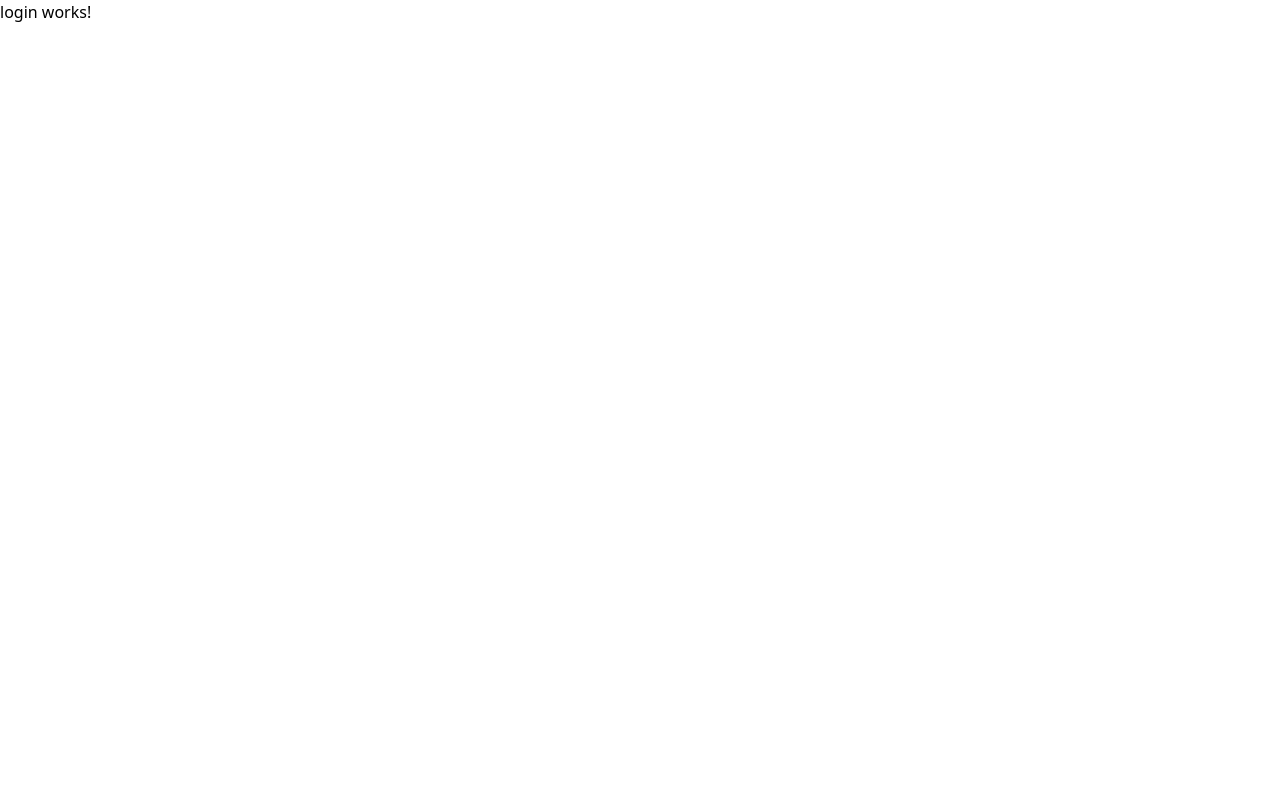
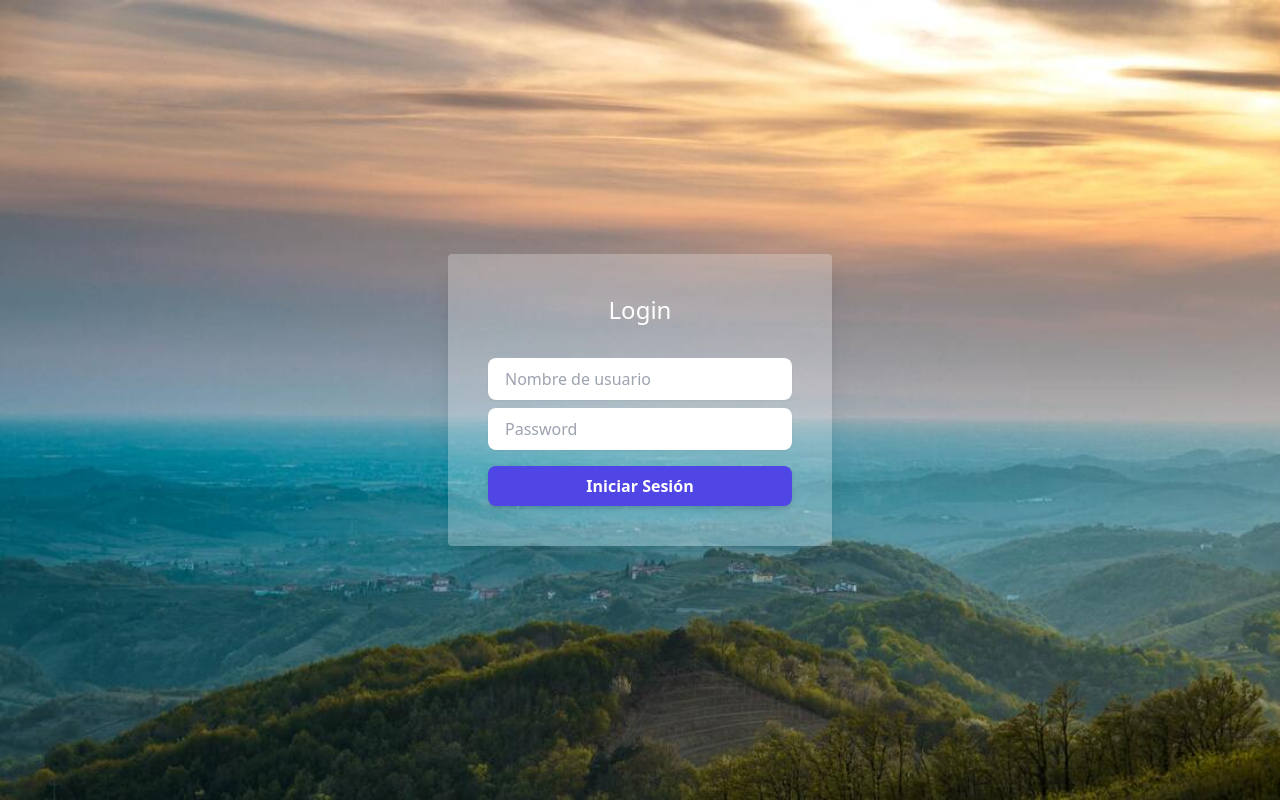
Before and after one commit to leonelhv/s26_angular, an Angular app: page /login in a window 1280 px wide. Built offline with nearby package versions, Linux system fonts and the light colour scheme.

Commit message:
add design login and use reactive forms

```diff
--- a/src/app/pages/login/login.component.css
+++ b/src/app/pages/login/login.component.css
@@ -0,0 +1,3 @@
+.bg-landscape {
+  background-image: url("/assets/img/bg-landscape.jpg");
+}
--- a/src/app/pages/login/login.component.html
+++ b/src/app/pages/login/login.component.html
@@ -1 +1,45 @@
-<p>login works!</p>
+<div class="w-full h-screen font-sans bg-cover bg-landscape">
+  <div class="container flex items-center justify-center flex-1 h-full mx-auto">
+    <div class="w-full max-w-lg">
+      <div class="leading-loose">
+        <form
+          class="max-w-sm p-10 m-auto rounded shadow-xl bg-white/25"
+          [formGroup]="formLogin"
+          (submit)="onLogin()"
+        >
+          <p class="mb-8 text-2xl font-light text-center text-white">Login</p>
+          <div class="mb-2">
+            <div class="relative">
+              <input
+                type="text"
+                id="login-with-bg-email"
+                class="rounded-lg border-transparent flex-1 appearance-none border border-gray-300 w-full py-2 px-4 bg-white text-gray-700 placeholder-gray-400 shadow-sm text-base focus:outline-none focus:ring-2 focus:ring-purple-600 focus:border-transparent"
+                placeholder="Nombre de usuario"
+                formControlName="usuario"
+              />
+            </div>
+          </div>
+          <div class="mb-2">
+            <div class="relative">
+              <input
+                type="text"
+                id="login-with-bg-password"
+                class="rounded-lg border-transparent flex-1 appearance-none border border-gray-300 w-full py-2 px-4 bg-white text-gray-700 placeholder-gray-400 shadow-sm text-base focus:outline-none focus:ring-2 focus:ring-purple-600 focus:border-transparent"
+                placeholder="Password"
+                formControlName="password"
+              />
+            </div>
+          </div>
+          <div class="flex items-center justify-between mt-4">
+            <button
+              type="submit"
+              class="py-2 px-4 bg-indigo-600 hover:bg-indigo-700 focus:ring-indigo-500 focus:ring-offset-indigo-200 text-white w-full transition ease-in duration-200 text-center text-base font-semibold shadow-md focus:outline-none focus:ring-2 focus:ring-offset-2 rounded-lg"
+            >
+              Iniciar Sesión
+            </button>
+          </div>
+        </form>
+      </div>
+    </div>
+  </div>
+</div>
--- a/src/app/pages/login/login.component.ts
+++ b/src/app/pages/login/login.component.ts
@@ -1,10 +1,17 @@
 import { Component } from '@angular/core';
-
+import { FormBuilder, Validators } from '@angular/forms';
 @Component({
   selector: 'app-login',
   templateUrl: './login.component.html',
-  styleUrls: ['./login.component.css']
+  styleUrls: ['./login.component.css'],
 })
 export class LoginComponent {
+  constructor(private fb: FormBuilder) {}
 
+  formLogin = this.fb.group({
+    usuario: ['', [Validators.required]],
+    password: ['', [Validators.required]],
+  });
+
+  onLogin() {}
 }
--- a/src/app/pages/pages.module.ts
+++ b/src/app/pages/pages.module.ts
@@ -3,10 +3,11 @@ import { CommonModule } from '@angular/common';
 import { LoginComponent } from './login/login.component';
 import { HomeComponent } from './home/home.component';
 import { ComponentsModule } from '../components/components.module';
+import { ReactiveFormsModule } from '@angular/forms';
 
 @NgModule({
   declarations: [LoginComponent, HomeComponent],
-  imports: [CommonModule, ComponentsModule],
+  imports: [CommonModule, ComponentsModule, ReactiveFormsModule],
   exports: [LoginComponent, HomeComponent],
 })
 export class PagesModule {}
```
Also changed, not shown: src/assets/img/bg-landscape.jpg (added).
